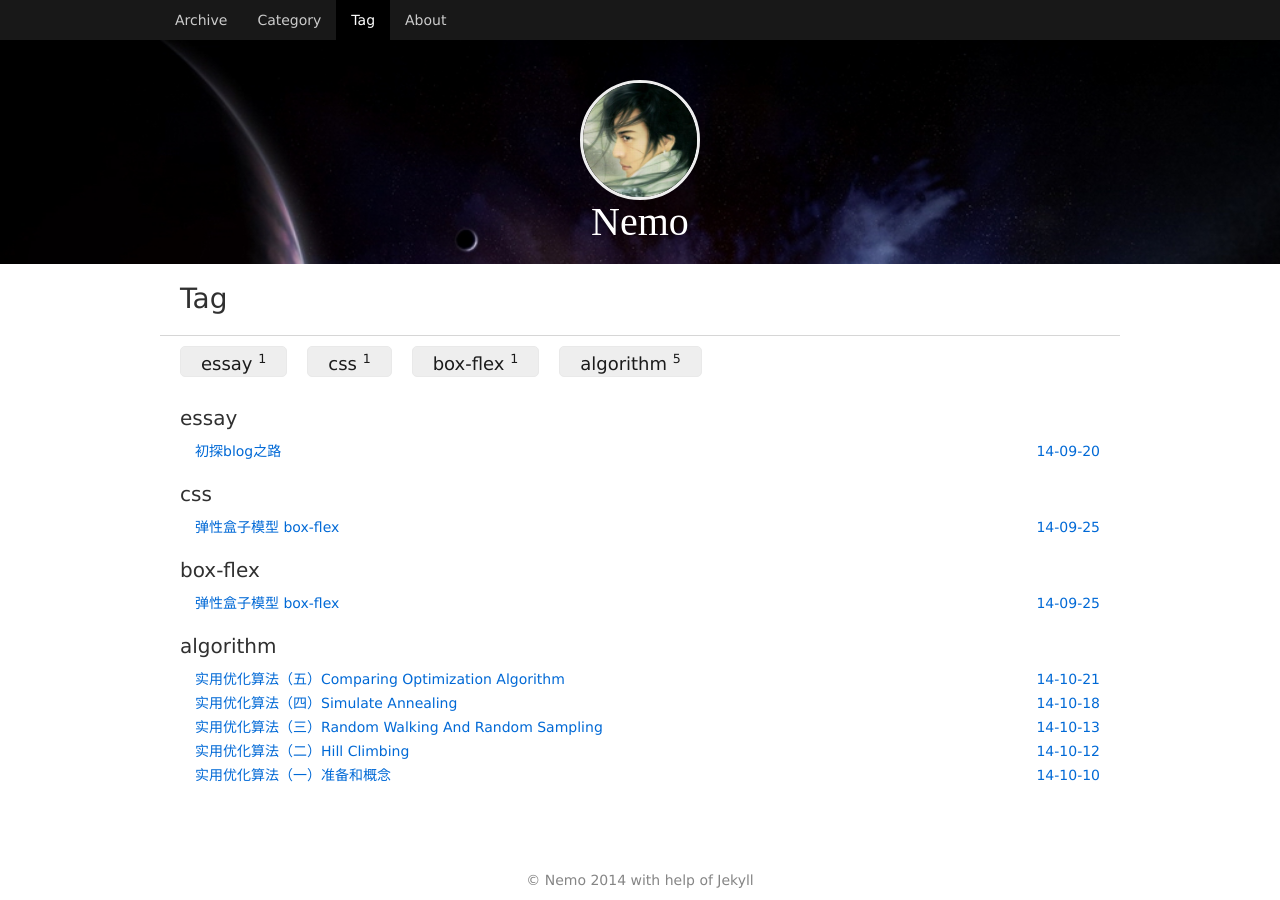
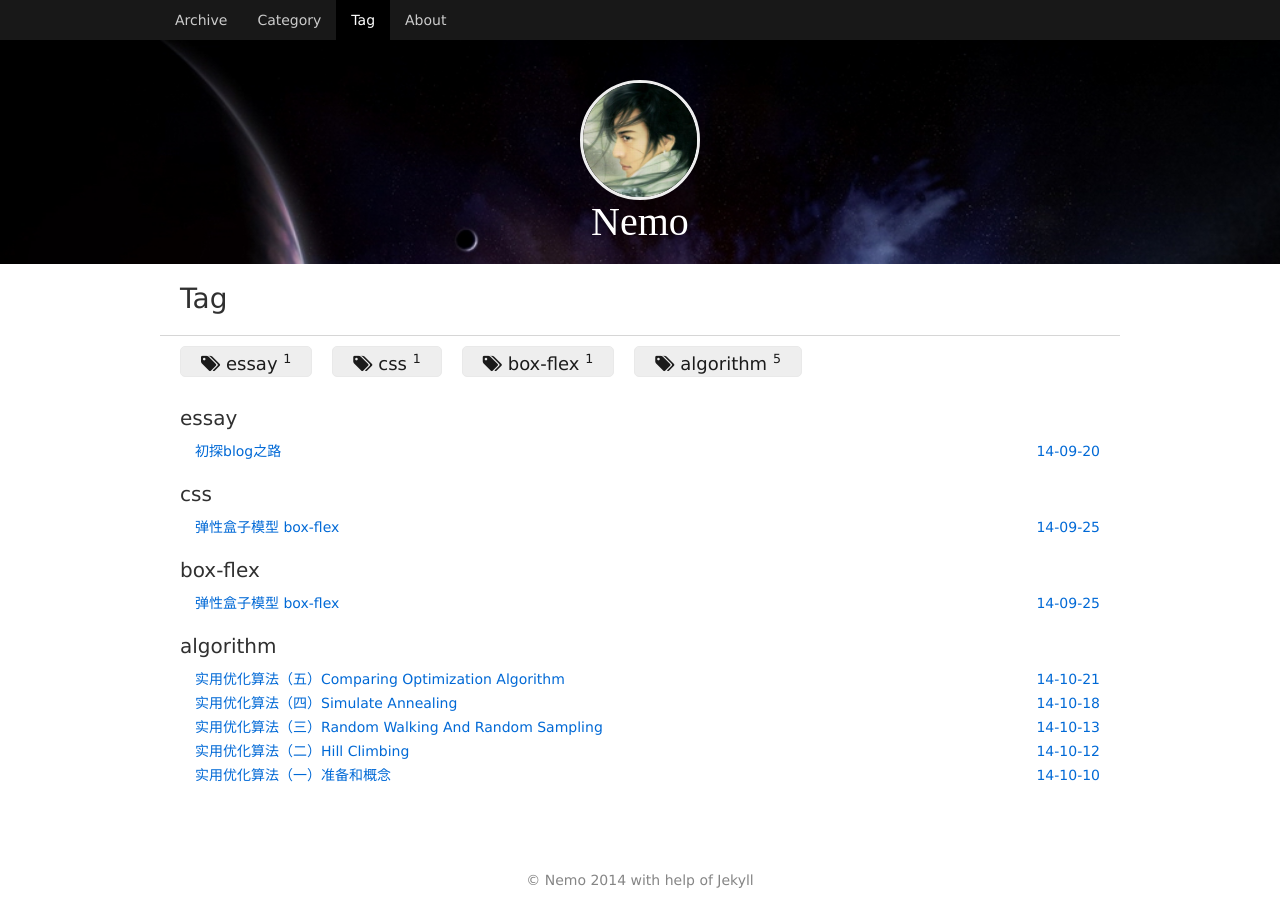
Before and after one commit to Caesor/caesor.github.io, a Jekyll site: the page built from tag.html, in a window 1280 px wide. Built offline with Jekyll 4.4.1, drawn with Linux system fonts in a browser that asks for light colours.

Commit message:
change the link error on tag page

```diff
--- a/_layouts/blog.html
+++ b/_layouts/blog.html
@@ -4,15 +4,15 @@ layout: template
 <section class="blog_layout"">
 	<section class="content_part_left">
 		<section class="blog_info">
-			<ul class="pub_time"><span class="glyphicon glyphicon-time"></span><li>{{ page.date | date: '%y-%m-%d' }}</li></ul>
+			<ul class="pub_time"><i class="fa fa-calendar"></i><li>{{ page.date | date: '%y-%m-%d' }}</li></ul>
 			<ul class="blog_category">
-				<span class="glyphicon glyphicon-folder-open"></span>
+				<i class="fa fa-folder-open-o"></i>
 				{% for category in page.categories %}
 				<li>{{ category }}</li>
 				{% endfor %}
 			</ul>
 			<ul class="blog_tag">
-				<span class="glyphicon glyphicon-tags"></span>
+				<i class="fa fa-tags"></i>
 				{% for tag in page.tags %}
 				<li class="{{ tag }}">{{ tag }}</li>
 				{% endfor %}
--- a/_layouts/template.html
+++ b/_layouts/template.html
@@ -4,8 +4,8 @@
 	<title>{{ page.title }}</title>
 	<meta http-equiv="Content-Type" content="text/html; charset=UTF-8">
   	<meta name="viewport" content="width=device-width, initial-scale=1, maximum-scale=1" />
-	<meta name="keywords" content="" />
-	<meta name="description" content="" />
+	<meta name="keywords" content="blog" />
+	<meta name="description" content="sharing something leared from my life" />
 	<link type="text/css" rel="stylesheet" href="{{ site.baseurl }}/resource/bootstrap-3.2.0-dist/css/bootstrap.min.css" />
 	<link type="text/css" rel="stylesheet" href="{{ site.baseurl }}/resource/font-awesome-4.2.0/css/font-awesome.min.css">
 	<link type="text/css" rel="stylesheet" href="{{ site.baseurl }}/css/common.css">
--- a/css/layout.css
+++ b/css/layout.css
@@ -4,7 +4,7 @@ header ul, .wall{max-width:960px;width:82%;}
 .content_part{padding-top:10px;}
 
 header{width: 100%; background-color: #464646;font-size: 14px;background:url('/resource/image/sky2.jpg'); background-size:cover;}
-header nav.big_nav{width:100%;background-color: #181818;position:fixed;top:0;}
+header nav.big_nav{width:100%;background-color: #181818;position:fixed;top:0;z-index:1000;}
 header ul{overflow:hidden;margin:0 auto;}
 header ul li{float:left;background:#181818;}
 header ul li a{color:#ccc;display:block;height:40px;line-height: 40px;padding: 0 15px;}
@@ -41,7 +41,7 @@ header .my_info{font-family: cursive;font-size:40px; color:#fff;margin:10px 0;}
 .content_part a:hover{color: #00438a;text-decoration: underline;}
 .post_list a{transition:all .3s ease-in;}
 
-#scroll_top_btn{font-size:32px;position:fixed; bottom:60px;right:40px;width:40px;height:40px;z-index:100;color:#fff;line-height:40px;opacity:0;text-align:center;}
+#scroll_top_btn{font-size:32px;position:fixed; bottom:60px;right:40px;width:40px;height:40px;z-index:100;color:#fff;line-height:40px;opacity:0;text-align:center;cursor:pointer;}
 .btn_bg{background:#000;opacity:0.6;width:40px;height:40px;position:absolute; top:0;left:0;z-index:-10;border-radius:5px;}
 
 footer{position:absolute;bottom:0;width: 100%;text-align:center;color:#858585;line-height:40px;}
--- a/css/pages.css
+++ b/css/pages.css
@@ -8,7 +8,6 @@
 
 /* blog */
 .blog_info{padding: 10px 0;color:#00438a;}
-.blog_info .glyphicon{font-size: 12px;}
 .blog_info ul{display:inline-block;margin-right:20px;}
 .blog_info ul li{display:inline-block;padding-left:10px;}
 .blog_content h2{font-size:18px;font-weight:800;display: inline-block;background-color: #2295FF;color: #fff;padding: 0 20px;line-height:30px;margin: 5px 0;border-radius:14px 0;}
--- a/tag.html
+++ b/tag.html
@@ -6,17 +6,20 @@ title: Tag
 {% if site.tags.first[0] == null %}
 	{% for tag in site.tags %}
     <li>
-    <a href="tags.html#{{ tag | first | cgi_encode }}">{{ tag }}<span>{{site.tag[tag].size}}</span></a>
+    	<a href="#{{ tag | first | cgi_encode }}"><i class="fa fa-tags"></i> {{ tag }}<span>{{site.tag[tag].size}}</span></a>
     </li>
     {% endfor %}
 {% else %}
     {% for tag in site.tags %}
-    	<li><a href="{{ BASE_PATH }}{{ site.JB.tags_path }}#{{ tag[0] }}-ref">{{ tag[0] }} <span class="tags_num">{{ tag[1].size }}</span></a></li>
+	<li>
+		<a href="#{{ tag[0] }}"><i class="fa fa-tags"></i> {{ tag[0] }} <span class="tags_num">{{ tag[1].size }}</span></a>
+	</li>
     {% endfor %}
   {% endif %}
 </ul>
 {% for tag in site.tags %}
-<h1 class="post_title">{{ tag | first }}</h1>
+
+<h1 class="post_title" id="{{ tag[0]}}">{{ tag | first }}</h1>
 <ul class="post_list">
     {% for posts in tag %}
         {% for post in posts %}
```
